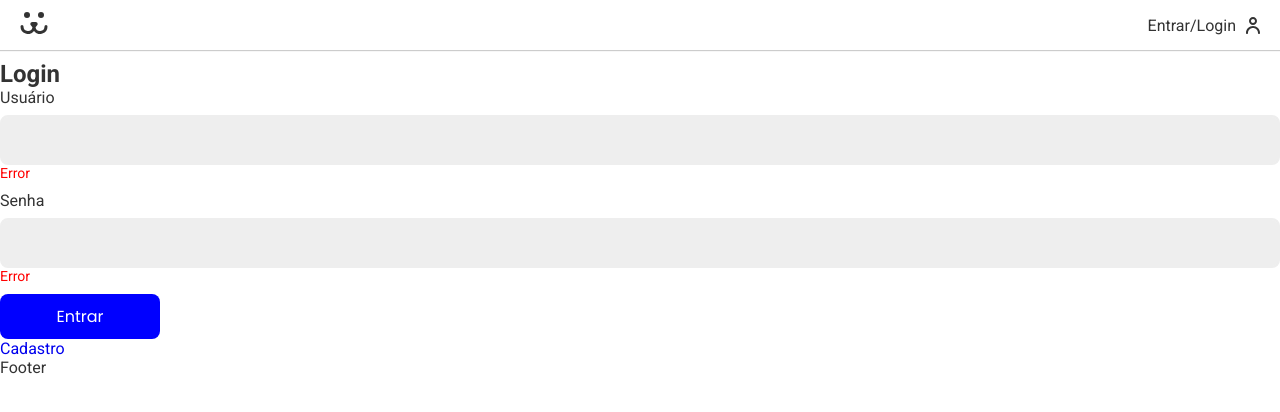
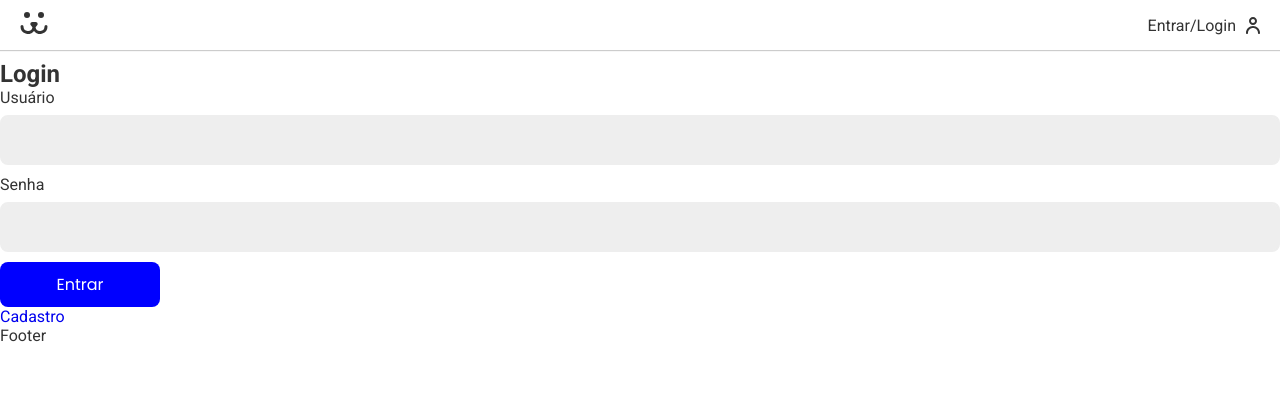
Before and after one commit to laecio22/projeto-dogs, a React (Vite) app in the folder projetoDogs/: page /login in a window 1280 px wide. Shown: the top 412 px of the page. Built offline with nearby package versions, Linux system fonts and the light colour scheme.

Commit message:
feat:implementação  hook do formulário

```diff
--- a/projetoDogs/src/components/Forms/Input/Input.tsx
+++ b/projetoDogs/src/components/Forms/Input/Input.tsx
@@ -1,11 +1,12 @@
 import { InputForm, MessageError, ContainerInput, Label } from "./style";
 
-const Input = ({ label, type, onChange, name, value }) => {
+const Input = ({ label, type, onChange, name, value, error, onBlur }) => {
   return (
     <ContainerInput >
       <Label htmlFor={name}>{label}</Label>
-      <InputForm id={name} type={type} onChange={onChange}></InputForm>
-      <MessageError>Error</MessageError>
+      <InputForm id={name} type={type} onChange={onChange} value={value} onBlur={onBlur}></InputForm>
+      {error &&  <MessageError>{error}</MessageError> }
+
     </ContainerInput>
   );
 };
--- a/projetoDogs/src/components/Login/LoginForm/LoginForm.tsx
+++ b/projetoDogs/src/components/Login/LoginForm/LoginForm.tsx
@@ -1,31 +1,23 @@
 import { Link } from "react-router-dom";
-import { ChangeEvent, useState } from "react";
 import api from "axios";
 import BASE_URL from "../../../api/URL";
 import Button from "../../Forms/Button/Button";
 import Input from "../../Forms/Input/Input";
+import useForm from "../../../hooks/useForm";
 
 const LoginForm = () => {
-  const [name, setName] = useState("");
-  const [password, setPassword] = useState("");
+  const username = useForm();
+  const password = useForm();
 
-  const handleName = ({ currentTarget }: ChangeEvent<HTMLInputElement>) => {
-    const { value } = currentTarget;
-    setName(value);
-  };
-
-  const handlePassword = ({ currentTarget }: ChangeEvent<HTMLInputElement>) => {
-    const { value } = currentTarget;
-    setPassword(value);
-  };
   const submitUser = (event: React.FormEvent<HTMLFormElement>) => {
     event.preventDefault();
 
     const body = {
-      username: name,
-      password,
+      username:username.value,
+      password: password.value,
     };
 
+    if (username.validate() && password.validate()) {
       api
         .post(`${BASE_URL}/jwt-auth/v1/token`, body, {
           headers: {
@@ -38,26 +30,15 @@ const LoginForm = () => {
         .catch((error) => {
           console.log(error, "ocorreu um erro ");
         });
+    }
   };
 
   return (
     <section>
       <form onSubmit={submitUser}>
         <h2>Login</h2>
-        <Input
-          type="text"
-          name="username"
-          onChange={handleName}
-          value={name}
-          label="Usuário"
-        />
-        <Input
-          type="password"
-          name="password"
-          onChange={handlePassword}
-          value={password}
-          label="Senha"
-        />
+        <Input type="text" name="username" label="Usuário" {...username} />
+        <Input type="password" name="password" label="Senha" {...password} />
         <Button>Entrar</Button>
       </form>
       <Link to={"/login/criar"}>Cadastro</Link>
--- /dev/null
+++ b/projetoDogs/src/hooks/useForm.ts
@@ -0,0 +1,44 @@
+import { ChangeEvent, useState } from "react";
+
+const types = {
+  email: {
+    regex:
+      /^(([^<>()[\]\\.,;:\s@"]+(\.[^<>()[\]\\.,;:\s@"]+)*)|(".+"))@((\[[0-9]{1,3}\.[0-9]{1,3}\.[0-9]{1,3}\.[0-9]{1,3}\])|(([a-zA-Z\-0-9]+\.)+[a-zA-Z]{2,}))$/,
+    message: "Email inválido, preencha um email válido",
+  },
+};
+
+const useForm = (type?: string | boolean) => {
+  const [value, setValue] = useState("");
+  const [error, setError] = useState<string | null>(null);
+
+  const validate = (value: string) => {
+    if (type === false) return true;
+    if (value.length === 0) {
+      setError("Preencha um valor");
+      return false;
+    } else if (types[type] && !types[type].regex.test(value)) {
+      setError(types[type].message);
+      return false;
+    } else {
+      setError(null);
+      return true;
+    }
+  };
+
+  const onChange = ({ target }: ChangeEvent<HTMLInputElement>) => {
+   if (error) validate(target.value);
+    setValue(target.value);
+  };
+
+  return {
+    value,
+    setValue,
+    onChange,
+    error,
+    validate : ()=> validate(value),
+    onBlur: () => validate(value)
+  };
+};
+
+export default useForm;
```
Lines whose indentation alone changed are shown as unchanged.
